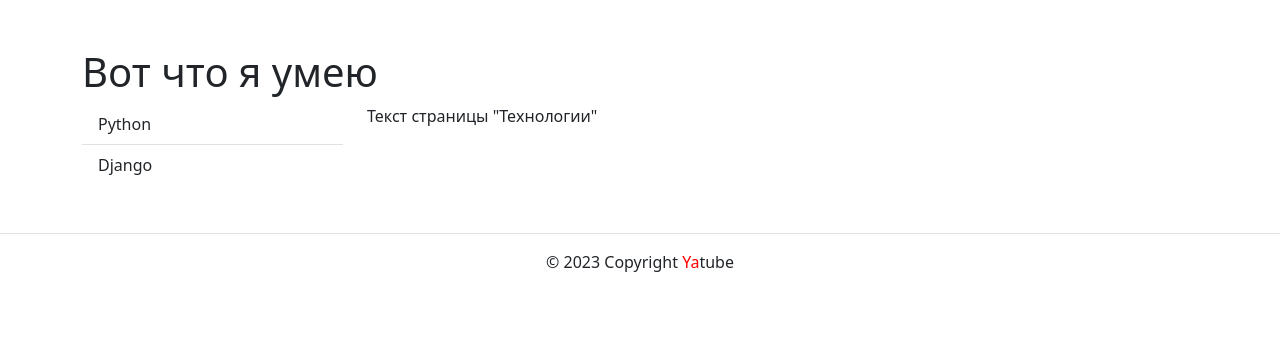
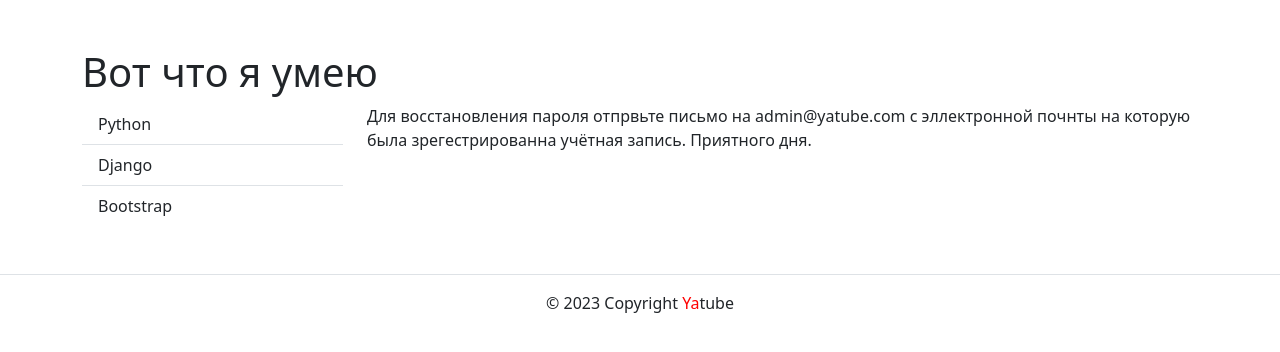
Before and after one commit to SergeyKataev1/hw05_final, a Django app: page /about/tech/ in a window 1280 px wide. Shown: the part 56-408 px from the top of the page. Run offline with Django 3.2, Linux system fonts and the light colour scheme; parts of the project's set-up code (start-up, migrations or seed data) failed here and were passed over; some libraries are stand-ins or nearby versions.

Commit message:
изменение шаблонов и добавление новых условий в Meta

```diff
--- a/yatube/posts/models.py
+++ b/yatube/posts/models.py
@@ -91,6 +91,7 @@ class Comment(models.Model):
     class Meta:
         verbose_name = 'Комментарий'
         verbose_name_plural = 'Комментарии'
+        ordering = ('-created', )
 
     def __str__(self) -> str:
         return self.text[:15]
--- a/yatube/templates/about/tech.html
+++ b/yatube/templates/about/tech.html
@@ -17,6 +17,9 @@
       <li class="list-group-item">
         Django
       </li>
+      <li class="list-group-item">
+        Bootstrap
+      </li>
     </ul>
   </aside>
   {% comment %}
@@ -25,7 +28,7 @@
     и 75% при размерах экрана ≥768px
   {% endcomment %}
   <article class="col-12 col-md-9">
-    <p>Текст страницы "Технологии"</p>
+    <p>Для восстановления пароля отпрвьте письмо на admin@yatube.com с эллектронной почнты на которую была зрегестрированна учётная запись. Приятного дня.</p>
   </article>
 </div>
 {% endblock %}
--- a/yatube/templates/includes/header.html
+++ b/yatube/templates/includes/header.html
@@ -22,7 +22,7 @@
             href="{% url 'posts:post_create' %}">Новая запись</a>
         </li>
         <li class="nav-item">
-          <a class="nav-link link-light" href="{% url 'users:signup' %}">Изменить пароль</a>
+          <a class="nav-link link-light" href="{% url 'about:tech' %}">Изменить пароль</a>
         </li>
         <li class="nav-item">
           <a class="nav-link link-light {% if view_name  == 'users:logout' %}active{% endif %}"
```
Also changed, not shown: yatube/posts/migrations/0012_auto_20230202_2134.py (added).
